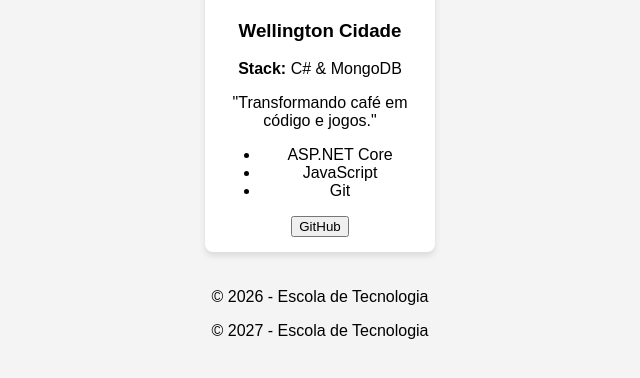
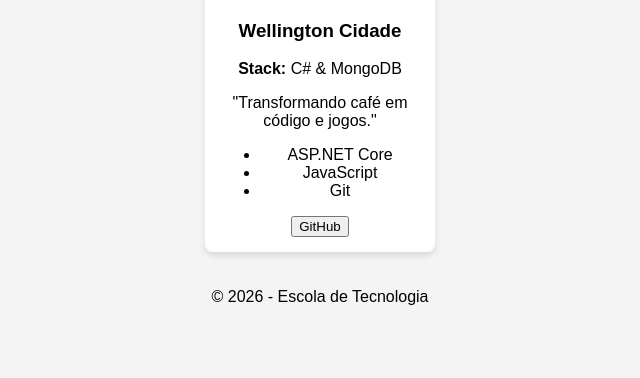
Before and after one commit to OneBrunou/ProjetoGit2ADS, a plain HTML site: page index.html in a window 1280 px wide. Shown: the part 268-646 px from the top of the page, without its empty margins (320-960 px from the left). Drawn offline with Linux system fonts and the light colour scheme.

Commit message:
fix:Corrigindo o footer

```diff
--- a/index.html
+++ b/index.html
@@ -32,8 +32,7 @@
      </main>
     <footer>
     <p>&copy; 2026 - Escola de Tecnologia</p>
-    <p>&copy; 2027 - Escola de Tecnologia</p>
-    </footer>
+
 
     <!-- JavaScript -->
     <script src="./src/js/script.js"></script>
```
